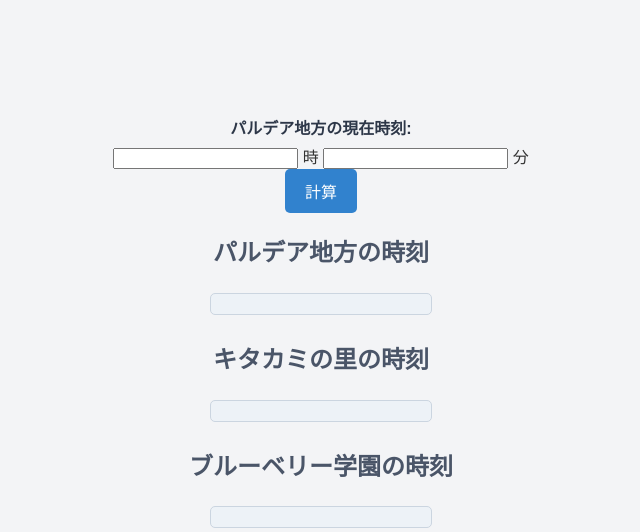
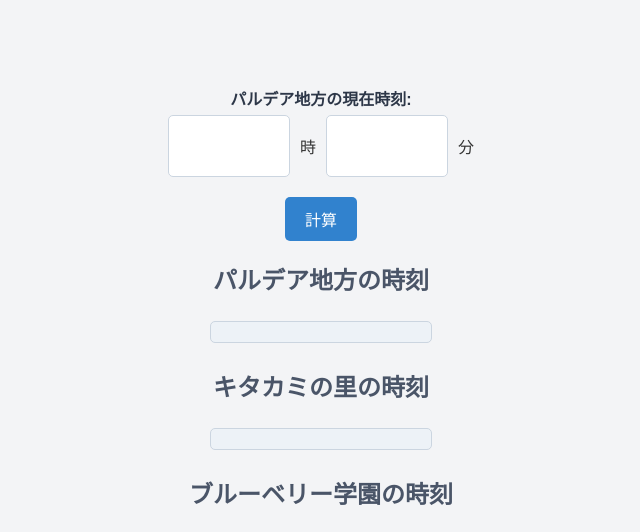
Before and after one commit to migawariw/PaldeanWorldClock, a plain HTML site: page index.html in a window 1280 px wide. Shown: the top 532 px of the page, without its empty margins (319-959 px from the left). Drawn offline with Linux system fonts and the light colour scheme.

Commit message:
Update style.css

```diff
--- a/style.css
+++ b/style.css
@@ -32,13 +32,14 @@ label {
     color: #2d3748;
 }
 
-/* #paldeaTimeInput {
+/* #paldeaHoursInput {
     padding: 10px;
-    font-size: 16px;
+    font-size: 40px;
     border: 1px solid #cbd5e0;
     border-radius: 5px;
     margin-bottom: 10px;
-    width: 200px;
+    width: 80px;
+	display: block;
 } */
 /* 入力欄のスタイル */
 #paldeaTimeInput {
@@ -53,6 +54,22 @@ label {
 	display: block;
 	margin-bottom: 20px;
 }
+.time-inputs {
+	display: flex;        /* フレックスボックスで横並びにする */
+	align-items: center;  /* 縦方向に中央揃え */
+	gap: 10px;            /* 入力欄とテキストの間に少しスペースを追加 */
+  }
+
+  /* 入力欄のサイズを大きくする */
+  .time-inputs input {
+	width: 100px;         /* 入力欄の幅を100pxに変更 */
+	height: 40px;         /* 入力欄の高さを40pxに変更 */
+	font-size: 40px;      /* フォントサイズを大きく */
+	padding: 10px;        /* 内側に10pxの余白を追加 */
+	text-align: center;
+	border: 1px solid #cbd5e0;
+    border-radius: 5px;
+  }
 
 #calculateButton {
     padding: 10px 20px;
@@ -63,6 +80,7 @@ label {
     border-radius: 5px;
     cursor: pointer;
     transition: background-color 0.3s;
+	margin-top: 20px;
 }
 
 #calculateButton:hover {
```
